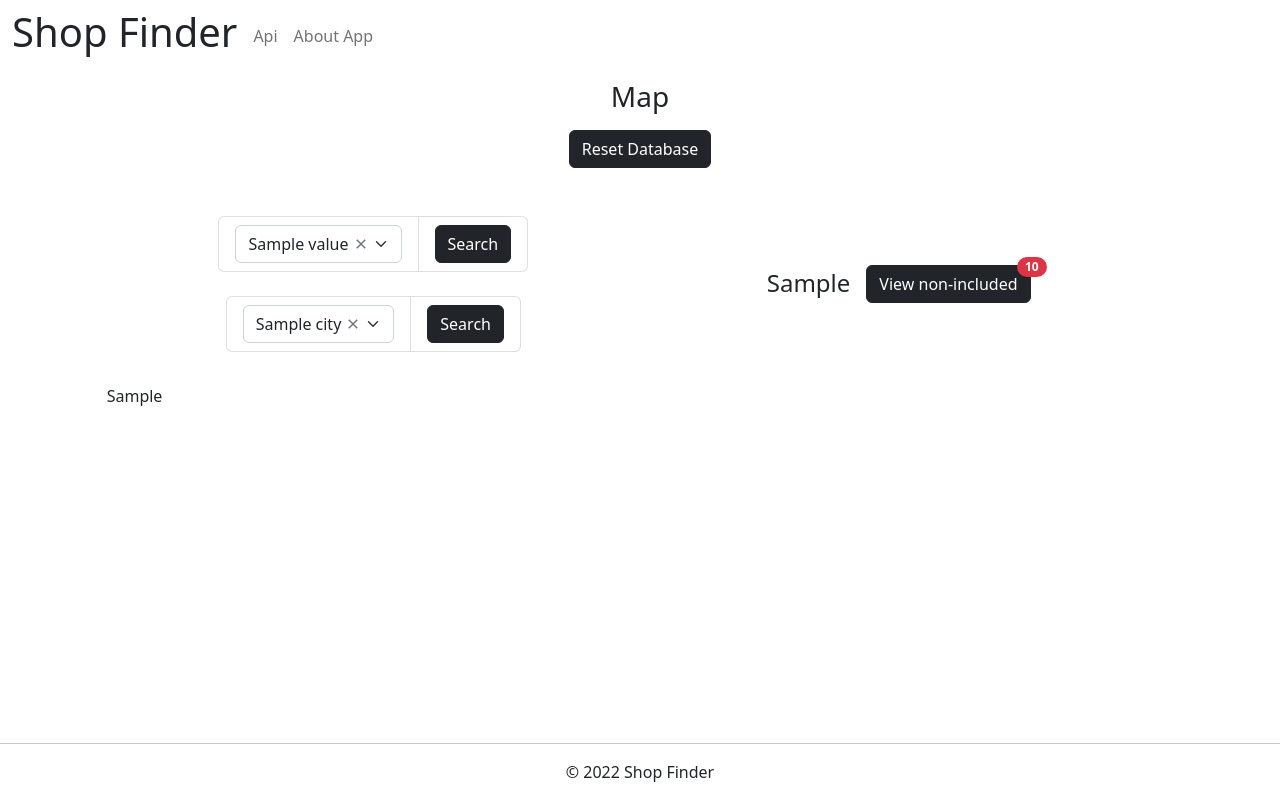
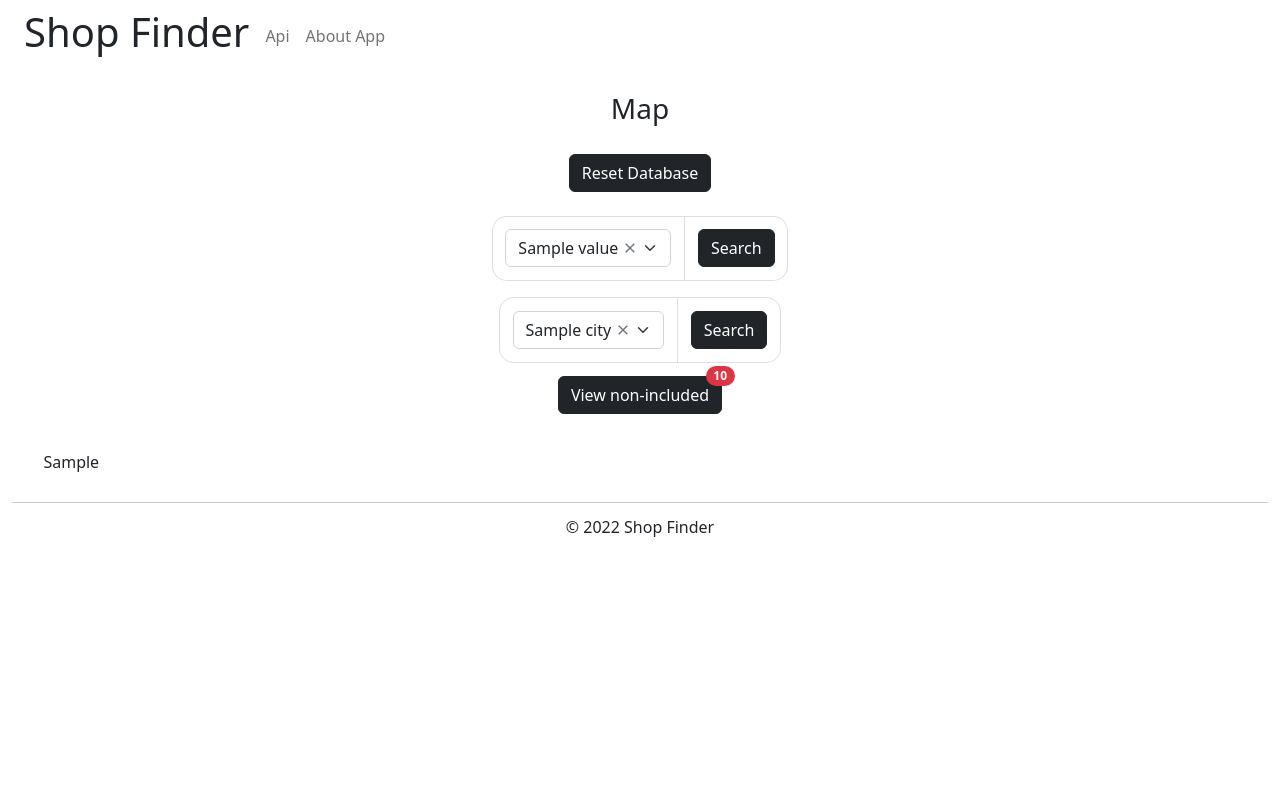
Before and after one commit to JacobW22/Maps_project, a Django app: template templates/index.html in a window 1280 px wide. Run offline with Django 3.2, Linux system fonts and the light colour scheme; the template is opened without the code that fills it: most values are stand-ins (such as "Sample title", 1, 10 or a date in 2020); some libraries are stand-ins or nearby versions.

Commit message:
updated styling

```diff
--- a/static/style.css
+++ b/static/style.css
@@ -6,40 +6,88 @@ html,body {
     overflow-x: hidden;
   }
 
-
-  .vertical-center {
-    min-height: 100%;
-    display: flex;
-    align-items: center;
-  }
-
-
   #lower_container {
     padding: 0px;
   }
 
+  footer > hr,div{
+    margin-bottom: 12px;
+  }
+
+  #map {
+    max-width: 95%;
+  }
+
+  #map, iframe {
+    max-height: 500px;
+    width: 75rem;
+    margin: auto;
+  }
+
+  #map > div > div{
+    padding: 0!important;
+    height: 500px !important;
+  }
+
+  .dropdown {
+    margin: 0;
+  }
+
+  .form-select {
+    display: block!important;
+    text-align: center!important;
+  }
+
+  .list-group-item {
+    border: 1px solid rgba(0, 0, 0, 0.125);
+    border-top-width: 1px;
+    padding: 0.8em;
+  }
+
+  .item1 {
+    border-top-left-radius: 15px!important;
+    border-bottom-left-radius: 15px!important;
+    border-top-right-radius: 0px!important;
+    border-bottom-right-radius: 0px!important;
+    border-right: none;
+  }
+
+  .item2 {
+    border-top-left-radius: 0px!important;
+    border-bottom-left-radius: 0px!important;
+    border-top-right-radius: 15px!important;
+    border-bottom-right-radius: 15px!important;
+  }
+
+  .list-group-item + .list-group-item {
+    border-top-width: 1px;
+  }
+
+  @media (min-width: 400px) {
+    .list-group {
+      flex-direction: row;
+    }
+  }
 
   @media (min-width: 992px) {
-      iframe {
-        max-height: 500px;
-      }
       .col-md-4 {
         overflow: hidden;
       }
+
       .col-md-4 img{
-        transition: all 1.5s  ease;
+        transition: all 1s;
       }
 
       .col-md-4:hover img {
-          transform: scale(1.5);
+          transform: scale(1.3);
         }
 
       .card {
-          transition: all 1.5s ease;
+          transition: all 1s;
       }
 
       .card:hover {
-          transform: scale(1.5);
+          transform: scale(1.2);
           z-index: 1;
       }
    }
@@ -49,12 +97,6 @@ html,body {
       position: fixed;
       bottom: 0;
       width: 100%;
-    }
-  }
-
-  @media (max-height: 720px) {
-    #footer {
-      display: none;
     }
   }
 
@@ -74,18 +116,20 @@ html,body {
 
   #badge {
     z-index: 1;
+    top: 5%;
+    right: 0%;
   }
 
-  .linkk {
+  .link {
     color: inherit;
     text-decoration: inherit;
-    -webkit-transition: color 0.3s ease-in;
-    -moz-transition: color 0.3s ease-in;
-    -o-transition: color 0.3s ease-in;
-    transition: color 0.3s ease-in;
+    -webkit-transition: color 0.25s;
+    -moz-transition: color 0.25s;
+    -o-transition: color 0.25s;
+    transition: color 0.25s;
 
   }
 
-  .linkk:hover {
+  .link:hover {
     color: brown;
   }
--- a/templates/index.html
+++ b/templates/index.html
@@ -16,22 +16,23 @@
   <script src="{% static 'dselect/dselect.js' %}"></script>
 
 </head>
-  <body>
+
+<body class="container-fluid">
 
     <!-- Navbar start-->
     <nav class="navbar navbar-expand-lg">
         <div class="container-fluid">
-          <center><h1 class="me-2"><a href="{% url 'index' %}" class="linkk">Shop Finder</a></h1></center>
+          <center><h1 class="me-2"><a href="{% url 'index' %}" class="link">Shop Finder</a></h1></center>
           <button class="navbar-toggler" type="button" data-bs-toggle="collapse" data-bs-target="#navbarSupportedContent" aria-controls="navbarSupportedContent" aria-expanded="false" aria-label="Toggle navigation">
             <span class="navbar-toggler-icon"></span>
           </button>
-          <div class="collapse navbar-collapse" id="navbarSupportedContent">
-            <ul class="navbar-nav me-auto mb-2 mb-lg-0">
+          <div class="collapse navbar-collapse my-auto" id="navbarSupportedContent">
+            <ul class="navbar-nav me-auto">
               <li class="nav-item">
-                <a class="nav-link" href="{% url 'schema-swagger-ui' %}" class="linkk">Api</a>
+                <a class="nav-link" href="{% url 'schema-swagger-ui' %}" class="link">Api</a>
               </li>
               <li class="nav-item">
-                <a class="nav-link" href="{% url 'AboutApp' %}" class="linkk">About App</a>
+                <a class="nav-link" href="{% url 'AboutApp' %}" class="link">About App</a>
               </li>
             </ul>
           </div>
@@ -59,13 +60,13 @@
                     <div class="d-md-flex flex-row mb-2">
 
                         <!-- Container for columns start -->
-                        <div class="d-flex justify-content-center container-fluid">
+                        <div class="d-flex justify-content-center container-fluid p-0">
 
                           <form method="post">
                             {% csrf_token %}
                             <!-- Search by shop -->
-                            <ul class="list-group list-group-horizontal mt-4 mb-4 justify-content-center">
-                                <li class="list-group-item">
+                            <ul class="list-group list-group-vertical mt-0 mb-2 justify-content-center">
+                                <li class="list-group-item item1">
                                     <select name="select_shop" class="mdb-select md-form" id="select_box">
                                         {% for key,value in dict_of_shops %}
                                         {% if key == select_value %}
@@ -77,21 +78,21 @@
                                     </select>
 
                                       {% if number_of_shops > 1 %}
-                                        <span id="badge" class="position-absolute top-0 end-0  badge rounded-pill bg-danger">
+                                        <span id="badge" class="position-absolute badge rounded-pill bg-danger">
                                           {{ number_of_shops }}
                                           <span class="visually-hidden">shops</span>
                                         </span>
                                       {% endif %}
                                 </li>
-                                <li class="list-group-item">
-                                    <button type="submit" name="submit" class="btn btn-dark ">Search</button>
+                                <li class="list-group-item text-center item2">
+                                    <button type="submit" name="submit" class="btn btn-dark">Search</button>
                                 </li>
 
 
                             <!-- Search by city start-->
                             </ul>
-                            <ul class="list-group list-group-horizontal mt-4 mb-4 justify-content-center">
-                              <li class="list-group-item">
+                            <ul class="list-group list-group-vertical mt-3 mb-0 justify-content-center">
+                              <li class="list-group-item item1">
                                   <select name="select_city" class="mdb-select md-form" id="select_box2">
                                     {% for city in list_of_cities %}
                                     {% if city == select_value_city %}
@@ -108,23 +109,34 @@
                                       </span>
                                   {% endif %}
                               </li>
-                              <li class="list-group-item">
+                              <li class="list-group-item text-center item2">
                                   <button type="submit" name="submit" class="btn btn-dark ">Search</button>
                               </li>
                             </ul>
                             <!-- Search by city end -->
+
+                            {% if unknown_to_html or empty_list %}
+
+                            <!-- Modal button start -->
+                            <ul class="list-group">
+                              <li class="list-group-item border-0 mx-auto">
+                                <button type="button" class="btn btn-dark" data-bs-toggle="modal" data-bs-target="#AddressesModal" role="button">View non-included
+                                  <span id="badge" class="position-absolute badge rounded-pill bg-danger">
+                                    {{ unknown_quantity }}
+                                    <span class="visually-hidden">non_showed_shops</span>
+                                  </span>
+                                </button>
+                              </li>
+                            </ul>
+                            <!-- Modal button end -->
+
+                            {% endif %}
                           </form>
                         </div>
                         <!-- Container for columns end -->
 
 
                       {% if unknown_to_html or empty_list %}
-                      <!-- Second column for non-included addresses or text start -->
-                        <div class="d-flex container-fluid">
-                          <h4 class=" mb-xs-4 vertical-center text-center text-lg-start justify-content-center" style="width: 100%;">
-
-                            {{ empty_list }}
-
                             <!-- Non-included addresses start-->
                               {% if unknown_to_html %}
                               <!-- Modal for addresses start -->
@@ -144,26 +156,8 @@
                                     </div>
                                   </div>
                               <!-- Modal for addresses end -->
-
-                            <!-- Modal button start -->
-                            <ul class="list-group list-group-horizontal">
-                              <li class="list-group-item border-0">
-                                <button class="btn btn-dark" data-bs-toggle="modal" data-bs-target="#AddressesModal" role="button">View non-included
-                                  <span id="badge" class="position-absolute top-0 end-0  badge rounded-pill bg-danger">
-                                    {{ unknown_quantity }}
-                                    <span class="visually-hidden">non_showed_shops</span>
-                                  </span>
-                                </button>
-                              </li>
-                            </ul>
-                            <!-- Modal button end -->
-
                               {% endif %}
                             <!-- Non-included addresses end-->
-                          </h4>
-                        </div>
-
-                      <!-- Second column for non-included addresses or text end -->
                       {% endif %}
 
                     </div>
@@ -177,9 +171,9 @@
     </div>
 
 <!-- Footer start -->
-<footer class="fixed-bottom" id="footer">
+<footer>
   <hr>
-  <div class="text-center pb-3">
+  <div class="text-center">
     © 2022 Shop Finder
   </div>
 </footer>
```
Also changed, not shown: mapproject/settings.py (+7 -7 lines), templates/AboutApp.html (+6 -6 lines). Lines whose indentation alone changed are shown as unchanged.
